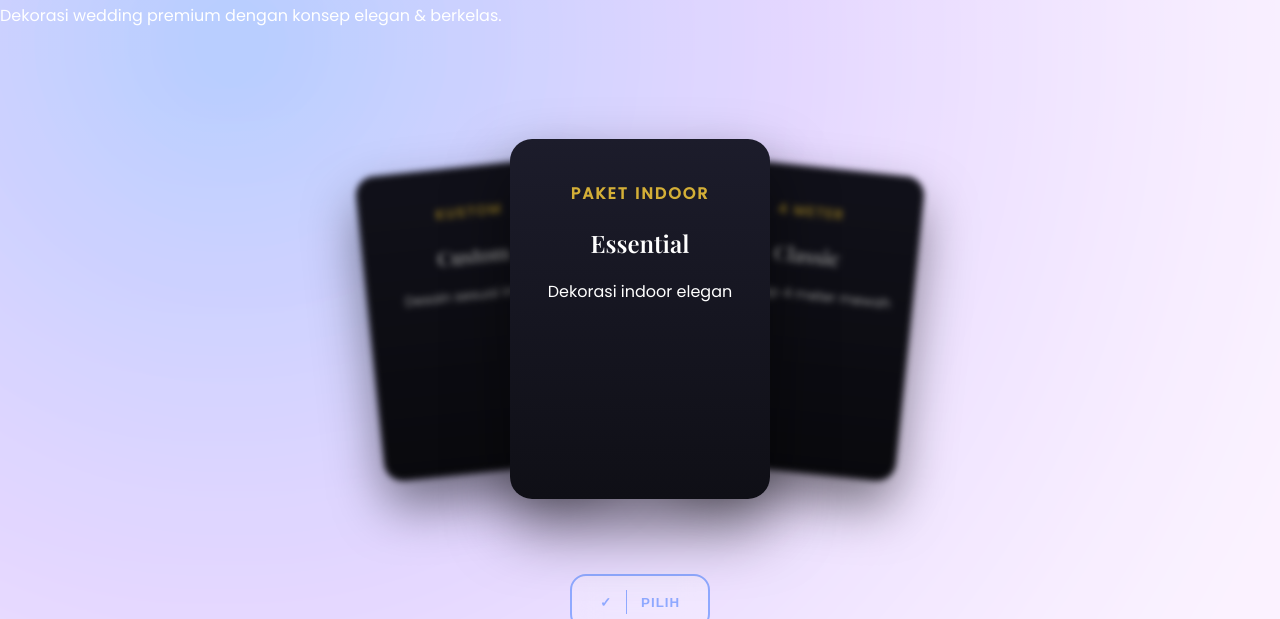
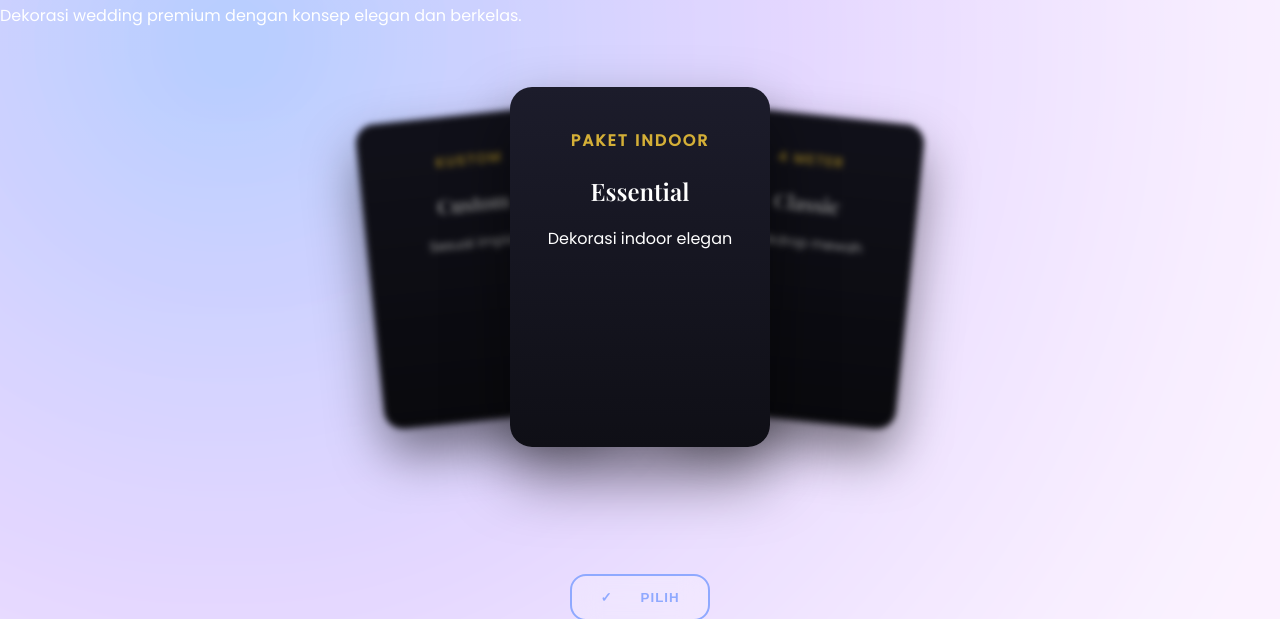
Before and after one commit to Exelgev1/flou-deco, a plain HTML site: page index.html in a window 1280 px wide. Shown: the part 133-752 px from the top of the page. Drawn offline with nearby package versions, Linux system fonts and the light colour scheme.

Commit message:
Update index.html

```diff
--- a/index.html
+++ b/index.html
@@ -1,54 +1,46 @@
 <!DOCTYPE html>
 <html lang="id">
 <head>
-  <meta charset="UTF-8" />
-  <meta name="viewport" content="width=device-width, initial-scale=1.0"/>
+  <meta charset="UTF-8">
+  <meta name="viewport" content="width=device-width, initial-scale=1.0">
   <title>Flou Deco</title>
 
-  <!-- Fonts -->
-  <link href="https://fonts.googleapis.com/css2?family=Playfair+Display:wght@600&family=Poppins:wght@300;400;500&display=swap" rel="stylesheet">
-
-  <!-- Icons -->
+  <link href="https://fonts.googleapis.com/css2?family=Playfair+Display:wght@600&family=Poppins:wght@400;500&display=swap" rel="stylesheet">
   <link href="https://cdnjs.cloudflare.com/ajax/libs/font-awesome/6.5.0/css/all.min.css" rel="stylesheet">
 
-  <!-- CSS -->
   <link rel="stylesheet" href="style.css">
 </head>
-<body>
+<body class="theme-essential">
 
-  <!-- LIQUID BACKGROUND -->
+  <!-- Background -->
   <div class="liquid-bg"></div>
 
-  <!-- BACKGROUND MUSIC -->
+  <!-- Audio -->
   <audio id="bgm" preload="auto" loop>
     <source src="Sweet-Love.mp3" type="audio/mpeg">
   </audio>
 
-  <!-- HEADER -->
+  <!-- Header -->
   <header class="top">
-    <div></div> <!-- spacer kiri (audio icon DIHAPUS sesuai final clean) -->
-
+    <div class="spacer"></div>
     <div class="brand">Flou Deco</div>
-
-    <div class="menu">
+    <div class="menu" id="menuBtn">
       <i class="fa-solid fa-bars"></i>
     </div>
   </header>
 
-  <!-- POPUP INFO PERUSAHAAN (HIDDEN BY DEFAULT) -->
+  <!-- Popup -->
   <div class="popup" id="popup">
     <h3>Flou Deco</h3>
     <p>
       Dekorasi wedding premium dengan konsep
-      elegan & berkelas.
+      elegan dan berkelas.
     </p>
   </div>
 
-  <!-- CAROUSEL -->
-  <section class="carousel-wrapper">
-    <div class="carousel">
-
-      <div class="card" data-theme="essential" data-link="paket-indoor.html">
+  <!-- Carousel -->
+  <section class="carousel-wrapper" id="carousel">
+    <div class="card active" data-theme="essential" data-link="paket-indoor.html">
       <h4>PAKET INDOOR</h4>
       <h2>Essential</h2>
       <p>Dekorasi indoor elegan</p>
@@ -57,47 +49,44 @@
     <div class="card" data-theme="classic" data-link="paket-4m.html">
       <h4>4 METER</h4>
       <h2>Classic</h2>
-        <p>Backdrop 4 meter mewah</p>
+      <p>Backdrop mewah</p>
     </div>
 
     <div class="card" data-theme="signature" data-link="paket-6m.html">
       <h4>6 METER</h4>
       <h2>Signature</h2>
-        <p>Tampilan megah & eksklusif</p>
+      <p>Tampilan eksklusif</p>
     </div>
 
     <div class="card" data-theme="luxury" data-link="paket-8m.html">
       <h4>8 METER</h4>
       <h2>Luxury</h2>
-        <p>Dekorasi full premium</p>
+      <p>Dekorasi premium</p>
     </div>
 
     <div class="card" data-theme="dream" data-link="paket-custom.html">
       <h4>KUSTOM</h4>
       <h2>Custom</h2>
-        <p>Desain sesuai impian</p>
-      </div>
-
+      <p>Sesuai impian</p>
     </div>
   </section>
 
-  <!-- ACTION BUTTON -->
+  <!-- Button -->
   <div class="choose">
-    <button class="glass-btn">
-      <span class="btn-icon">✓</span>
-      <span class="btn-divider"></span>
-      <span class="btn-text">PILIH</span>
+    <button class="glass-btn" id="chooseBtn">
+      <span>✓</span>
+      <span class="divider"></span>
+      <span>PILIH</span>
     </button>
   </div>
 
-  <!-- FOOTER -->
+  <!-- Footer -->
   <footer>
     <i class="fa-brands fa-instagram"></i>
     <i class="fa-brands fa-tiktok"></i>
     <i class="fa-brands fa-facebook"></i>
   </footer>
 
-  <!-- JS -->
   <script src="script.js"></script>
 </body>
 </html>
```
Lines whose indentation alone changed are shown as unchanged.
